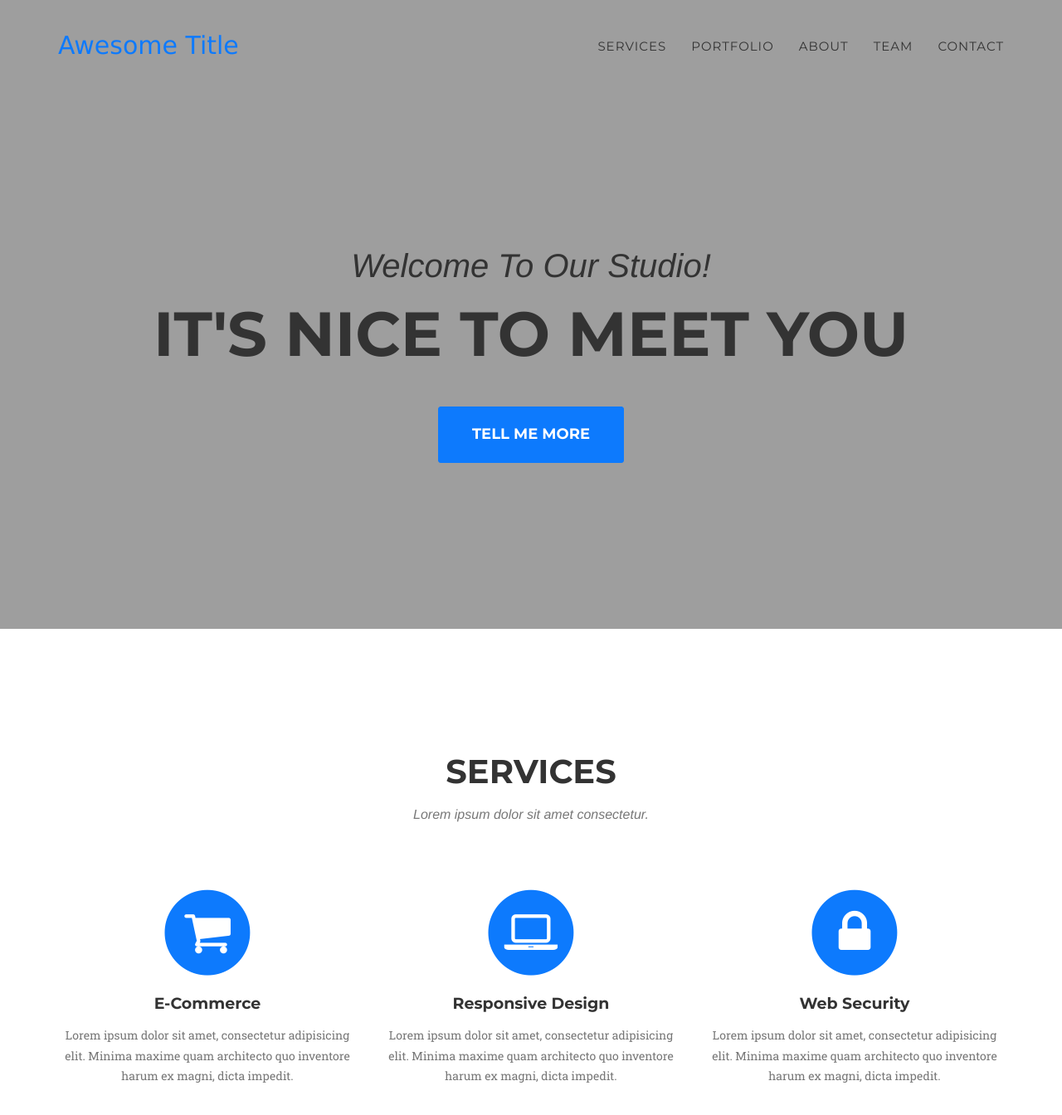
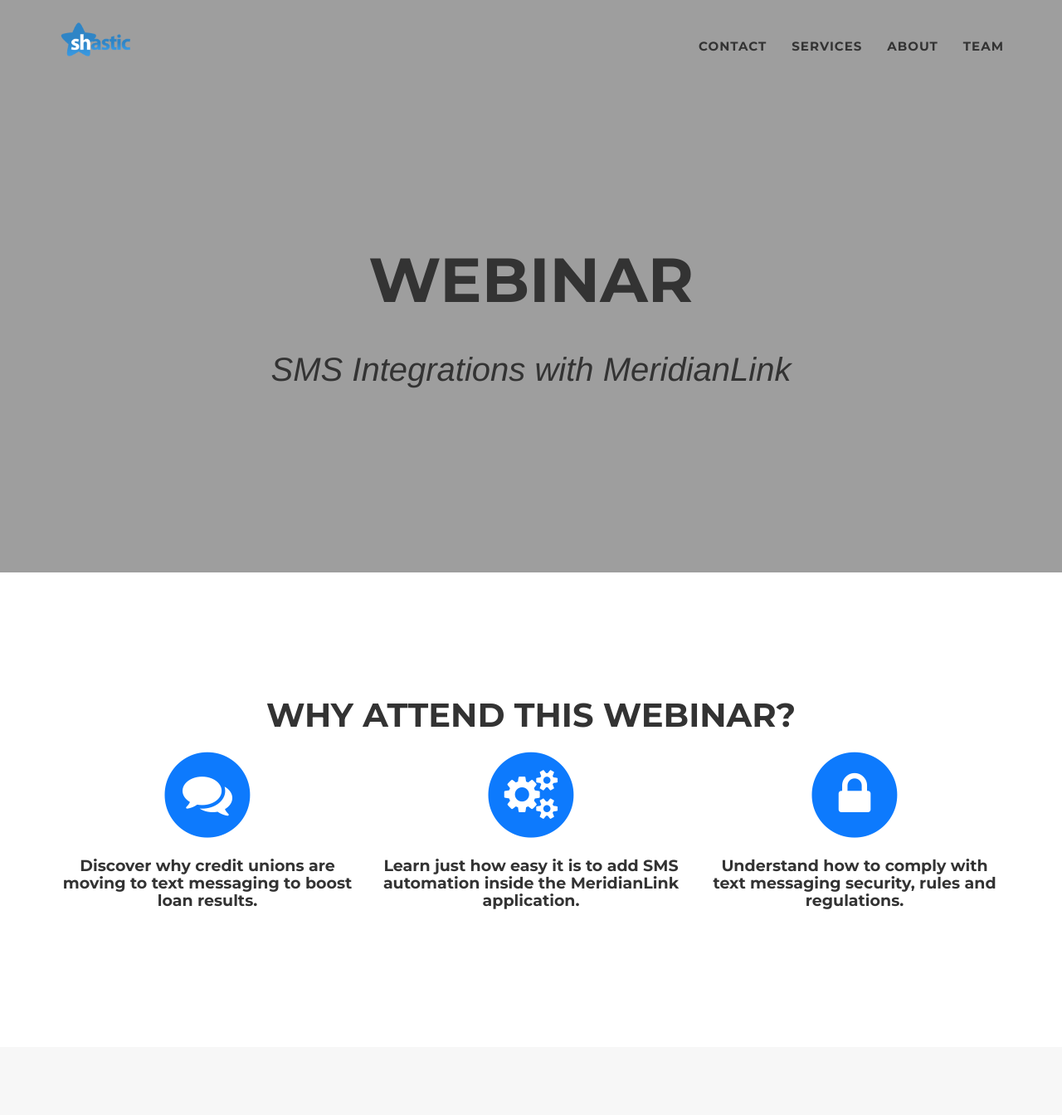
Before and after one commit to shasticdev/elle-webinar, a Jekyll site: the page built from index.markdown, in a window 1280 px wide and 1400 px high. Shown: the top 1344 px of the window at 83% size. Built offline with Jekyll 4.4.1, drawn with Linux system fonts in a browser that asks for light colours; some web fonts are replaced; some of the changed text lies outside the part shown.

Commit message:
Changing pages content

```diff
--- a/_config.yml
+++ b/_config.yml
@@ -1,5 +1,5 @@
 ---
-title: Awesome Title
+title: Shastic
 timezone: UTC
 collections:
   posts:
--- a/_includes/about.html
+++ b/_includes/about.html
@@ -2,78 +2,15 @@
     <section id="about">
         <div class="container">
             <div class="row">
-                <div class="col-lg-12 text-center">
+                <dib class="col-md-6">
+
+                </dib>
+                <div class="col-md-6 text-center">
                     <h2 class="section-heading">About</h2>
-                    <h3 class="section-subheading text-muted">Lorem ipsum dolor sit amet consectetur.</h3>
-                </div>
-            </div>
-            <div class="row">
-                <div class="col-lg-12">
-                    <ul class="timeline">
-                        <li>
-                            <div class="timeline-image">
-                                <img class="img-circle img-responsive" src="img/about/1.jpg" alt="">
-                            </div>
-                            <div class="timeline-panel">
-                                <div class="timeline-heading">
-                                    <h4>2009-2011</h4>
-                                    <h4 class="subheading">Our Humble Beginnings</h4>
-                                </div>
-                                <div class="timeline-body">
-                                    <p class="text-muted">Lorem ipsum dolor sit amet, consectetur adipisicing elit. Sunt ut voluptatum eius sapiente, totam reiciendis temporibus qui quibusdam, recusandae sit vero unde, sed, incidunt et ea quo dolore laudantium consectetur!</p>
-                                </div>
-                            </div>
-                        </li>
-                        <li class="timeline-inverted">
-                            <div class="timeline-image">
-                                <img class="img-circle img-responsive" src="img/about/2.jpg" alt="">
-                            </div>
-                            <div class="timeline-panel">
-                                <div class="timeline-heading">
-                                    <h4>March 2011</h4>
-                                    <h4 class="subheading">An Agency is Born</h4>
-                                </div>
-                                <div class="timeline-body">
-                                    <p class="text-muted">Lorem ipsum dolor sit amet, consectetur adipisicing elit. Sunt ut voluptatum eius sapiente, totam reiciendis temporibus qui quibusdam, recusandae sit vero unde, sed, incidunt et ea quo dolore laudantium consectetur!</p>
-                                </div>
-                            </div>
-                        </li>
-                        <li>
-                            <div class="timeline-image">
-                                <img class="img-circle img-responsive" src="img/about/3.jpg" alt="">
-                            </div>
-                            <div class="timeline-panel">
-                                <div class="timeline-heading">
-                                    <h4>December 2012</h4>
-                                    <h4 class="subheading">Transition to Full Service</h4>
-                                </div>
-                                <div class="timeline-body">
-                                    <p class="text-muted">Lorem ipsum dolor sit amet, consectetur adipisicing elit. Sunt ut voluptatum eius sapiente, totam reiciendis temporibus qui quibusdam, recusandae sit vero unde, sed, incidunt et ea quo dolore laudantium consectetur!</p>
-                                </div>
-                            </div>
-                        </li>
-                        <li class="timeline-inverted">
-                            <div class="timeline-image">
-                                <img class="img-circle img-responsive" src="img/about/4.jpg" alt="">
-                            </div>
-                            <div class="timeline-panel">
-                                <div class="timeline-heading">
-                                    <h4>July 2014</h4>
-                                    <h4 class="subheading">Phase Two Expansion</h4>
-                                </div>
-                                <div class="timeline-body">
-                                    <p class="text-muted">Lorem ipsum dolor sit amet, consectetur adipisicing elit. Sunt ut voluptatum eius sapiente, totam reiciendis temporibus qui quibusdam, recusandae sit vero unde, sed, incidunt et ea quo dolore laudantium consectetur!</p>
-                                </div>
-                            </div>
-                        </li>
-                        <li class="timeline-inverted">
-                            <div class="timeline-image">
-                                <h4>Be Part
-                                    <br>Of Our
-                                    <br>Story!</h4>
-                            </div>
-                        </li>
-                    </ul>
+                    <h3 class="section-subheading text-muted">
+                        Shastic is redefining how credit unions and banks apply technology across digital channels.
+                        The SF-based fintech company provides productivity solutions for customer engagement, loan generation, AI, and Robotic Processing Automation (RPA) to meet the rising demand for digital banking services.
+                    </h3>
                 </div>
             </div>
         </div>
--- a/_includes/contact.html
+++ b/_includes/contact.html
@@ -2,17 +2,22 @@
         <div class="container">
             <div class="row">
                 <div class="col-lg-12 text-center">
-                    <h2 class="section-heading">Contact Us</h2>
-                    <h3 class="section-subheading text-muted">Lorem ipsum dolor sit amet consectetur.</h3>
+                    <img style="height: 6em" src="{{ site.baseurl }}/img/logos/shastic-logo.png" alt="">
+                    <h2 class="section-heading">Join this Webinar</h2>
+                    <h3 class="section-subheading text-muted">See how to leverage SMS with MeridianLink LoansPQ and XpressAccounts to fund loans, increase membership, and improve the digital user experience.</h3>
                 </div>
             </div>
             <div class="row">
                 <div class="col-lg-12">
                     <form name="sentMessage" id="contactForm" novalidate>
                         <div class="row">
-                            <div class="col-md-6">
+                            <div class="col-md-6 col-md-offset-3">
                                 <div class="control-group form-group">
                                     <input type="text" class="form-control" placeholder="Your Name *" id="name" required data-validation-required-message="Please enter your name.">
+                                    <p class="help-block text-danger"></p>
+                                </div>
+                                <div class="control-group form-group">
+                                    <input type="text" class="form-control" placeholder="Your Last Name *" id="name" required data-validation-required-message="Please enter your last name.">
                                     <p class="help-block text-danger"></p>
                                 </div>
                                 <div class="control-group form-group">
@@ -20,13 +25,7 @@
                                     <p class="help-block text-danger"></p>
                                 </div>
                                 <div class="control-group form-group">
-                                    <input type="tel" class="form-control" placeholder="Your Phone *" id="phone" required data-validation-required-message="Please enter your phone number.">
-                                    <p class="help-block text-danger"></p>
-                                </div>
-                            </div>
-                            <div class="col-md-6">
-                                <div class="control-group form-group">
-                                    <textarea class="form-control" placeholder="Your Message *" id="message" required data-validation-required-message="Please enter a message."></textarea>
+                                    <input type="organization" class="form-control" placeholder="Your Organization *" id="organization" required data-validation-required-message="Please enter your Organization.">
                                     <p class="help-block text-danger"></p>
                                 </div>
                             </div>
--- a/_includes/css/agency.css
+++ b/_includes/css/agency.css
@@ -208,7 +208,7 @@ fieldset[disabled] .btn-xl.active {
 .navbar-default .nav li a {
     text-transform: uppercase;
     font-family: {{ site.data.template.font.primary }};
-    font-weight: 400;
+    font-weight: bold;
     letter-spacing: 1px;
     color: #333;
     -webkit-transition: all ease .35s;
--- a/_includes/header.html
+++ b/_includes/header.html
@@ -9,7 +9,8 @@
                     <span class="icon-bar"></span>
                     <span class="icon-bar"></span>
                 </button>
-                <a class="navbar-brand page-scroll" href="#page-top">{{site.title}}</a>
+                <!-- <a class="navbar-brand page-scroll" href="#page-top">{{site.title}}</a> -->
+                <img style="height: 3em" src="{{ site.baseurl }}/img/logos/shastic-logo.png" alt="">
             </div>
 
             <!-- Collect the nav links, forms, and other content for toggling -->
@@ -19,19 +20,16 @@
                         <a href="#page-top"></a>
                     </li>
                     <li>
-                        <a class="page-scroll" href="#services">Services</a>
+                        <a class="page-scroll" href="#contact">Contact</a>
                     </li>
                     <li>
-                        <a class="page-scroll" href="#portfolio">Portfolio</a>
+                        <a class="page-scroll" href="#services">Services</a>
                     </li>
                     <li>
                         <a class="page-scroll" href="#about">About</a>
                     </li>
                     <li>
                         <a class="page-scroll" href="#team">Team</a>
-                    </li>
-                    <li>
-                        <a class="page-scroll" href="#contact">Contact</a>
                     </li>
                 </ul>
             </div>
@@ -44,9 +42,9 @@
     <header>
         <div class="container">
             <div class="intro-text">
-                <div class="intro-lead-in">Welcome To Our Studio!</div>
-                <div class="intro-heading">It's Nice To Meet You</div>
-                <a href="#services" class="page-scroll btn btn-xl">Tell Me More</a>
+                <div class="intro-heading">Webinar</div>
+                <div class="intro-lead-in">SMS Integrations with MeridianLink</div>
+                <!-- <a href="#services" class="page-scroll btn btn-xl">Tell Me More</a> -->
             </div>
         </div>
     </header>
--- a/_includes/services.html
+++ b/_includes/services.html
@@ -3,34 +3,30 @@
         <div class="container">
             <div class="row">
                 <div class="col-lg-12 text-center">
-                    <h2 class="section-heading">Services</h2>
-                    <h3 class="section-subheading text-muted">Lorem ipsum dolor sit amet consectetur.</h3>
+                    <h2 class="section-heading">Why Attend this Webinar?</h2>
                 </div>
             </div>
             <div class="row text-center">
                 <div class="col-md-4">
                     <span class="fa-stack fa-4x">
                         <i class="fa fa-circle fa-stack-2x text-primary"></i>
-                        <i class="fa fa-shopping-cart fa-stack-1x fa-inverse"></i>
+                        <i class="fa fa-comments fa-stack-1x fa-inverse"></i>
                     </span>
-                    <h4 class="service-heading">E-Commerce</h4>
-                    <p class="text-muted">Lorem ipsum dolor sit amet, consectetur adipisicing elit. Minima maxime quam architecto quo inventore harum ex magni, dicta impedit.</p>
+                    <h4 class="service-heading"> Discover why credit unions are moving to text messaging to boost loan results. </h4>
                 </div>
                 <div class="col-md-4">
                     <span class="fa-stack fa-4x">
                         <i class="fa fa-circle fa-stack-2x text-primary"></i>
-                        <i class="fa fa-laptop fa-stack-1x fa-inverse"></i>
+                        <i class="fa fa-cogs fa-stack-1x fa-inverse"></i>
                     </span>
-                    <h4 class="service-heading">Responsive Design</h4>
-                    <p class="text-muted">Lorem ipsum dolor sit amet, consectetur adipisicing elit. Minima maxime quam architecto quo inventore harum ex magni, dicta impedit.</p>
+                    <h4 class="service-heading"> Learn just how easy it is to add SMS automation inside the MeridianLink application. </h4>
                 </div>
                 <div class="col-md-4">
                     <span class="fa-stack fa-4x">
                         <i class="fa fa-circle fa-stack-2x text-primary"></i>
                         <i class="fa fa-lock fa-stack-1x fa-inverse"></i>
                     </span>
-                    <h4 class="service-heading">Web Security</h4>
-                    <p class="text-muted">Lorem ipsum dolor sit amet, consectetur adipisicing elit. Minima maxime quam architecto quo inventore harum ex magni, dicta impedit.</p>
+                    <h4 class="service-heading"> Understand how to comply with text messaging security, rules and regulations. </h4>
                 </div>
             </div>
         </div>
```
